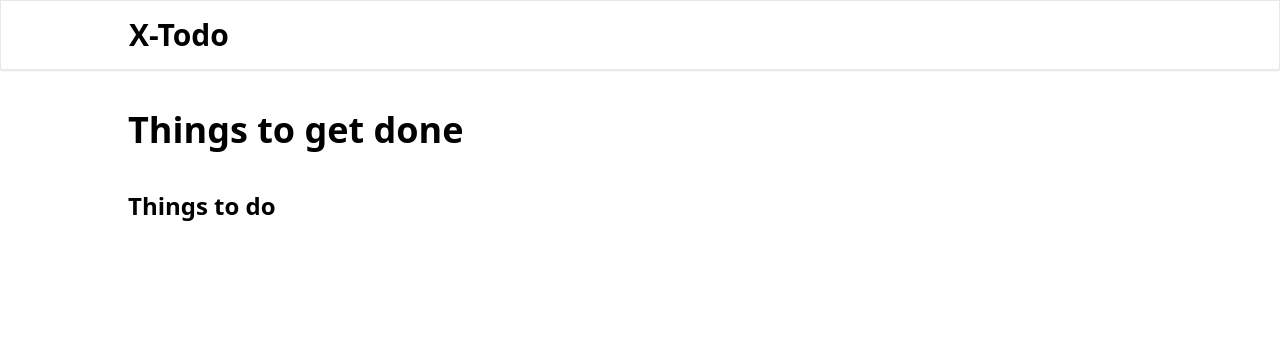
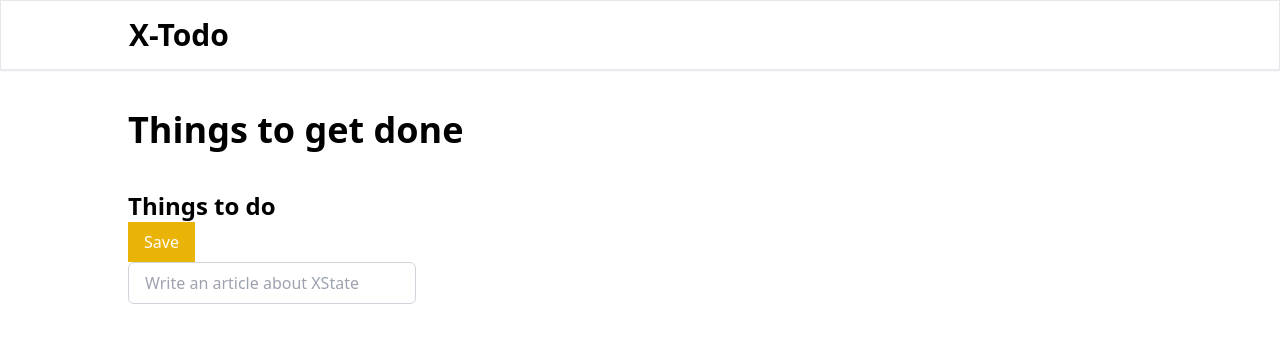
Before and after one commit to suniljoshi26/todo-app-class-base-component, a React (Vite) app: page / in a window 1280 px wide. Shown: the top 342 px of the page. Built offline with nearby package versions, Linux system fonts and the light colour scheme.

Commit message:
input comp

```diff
--- /dev/null
+++ b/src/Heading/Button.tsx
@@ -0,0 +1,14 @@
+import React, { Component } from "react";
+type buttonProps = {
+  children: string;
+};
+
+export default class Button extends Component<buttonProps> {
+  render() {
+    return (
+      <button className="px-4 py-2  bg-yellow-500  text-white disabled:bg-gray-400">
+        {this.props.children}
+      </button>
+    );
+  }
+}
--- /dev/null
+++ b/src/Heading/Form/Input.tsx
@@ -0,0 +1,14 @@
+import React, { Component } from "react";
+
+export default class Input extends Component {
+  render() {
+    return (
+      <div>
+        <input
+          placeholder="Write an article about XState"
+          className="border border-gray-300 rounded-md px-4 py-2 w-72"
+        />
+      </div>
+    );
+  }
+}
--- a/src/TodoPage.tsx
+++ b/src/TodoPage.tsx
@@ -1,4 +1,6 @@
 import React, { Component } from "react";
+import Button from "./Heading/Button";
+import Input from "./Heading/Form/Input";
 import H1 from "./Heading/H1";
 import H3 from "./Heading/H3";
 import NavBar from "./NavBar";
@@ -11,6 +13,8 @@ export default class TodoPage extends Component {
         <div className="px-32">
           <H1>Things to get done</H1>
           <H3>Things to do</H3>
+          <Button>Save</Button>
+          <Input />
         </div>
       </div>
     );
```
